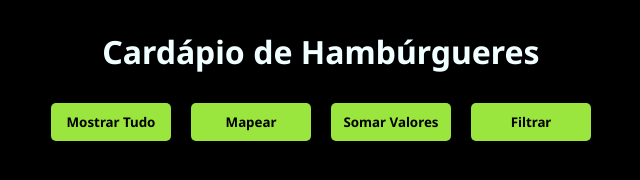
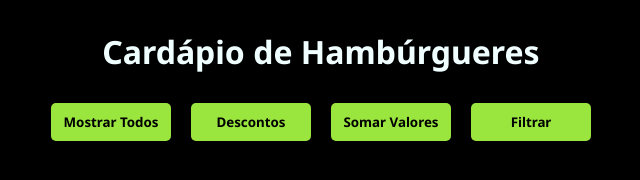
Before and after one commit to AraujoGVN/menu-project, a plain HTML site: page index.html in a window 1280 px wide. Shown: the full height of the page, 319-959 px from the left. Drawn offline with Linux system fonts and the light colour scheme.

Commit message:
changing button name

```diff
--- a/index.html
+++ b/index.html
@@ -20,8 +20,8 @@
 
         <nav class="container-buttons">
 
-            <button class="show-all">Mostrar Tudo</button>
-            <button class="map-all">Mapear</button>
+            <button class="show-all">Mostrar Todos</button>
+            <button class="map-all">Descontos</button>
             <button class="sum-all">Somar Valores</button>
             <button class="filter-all">Filtrar</button>
 
```
